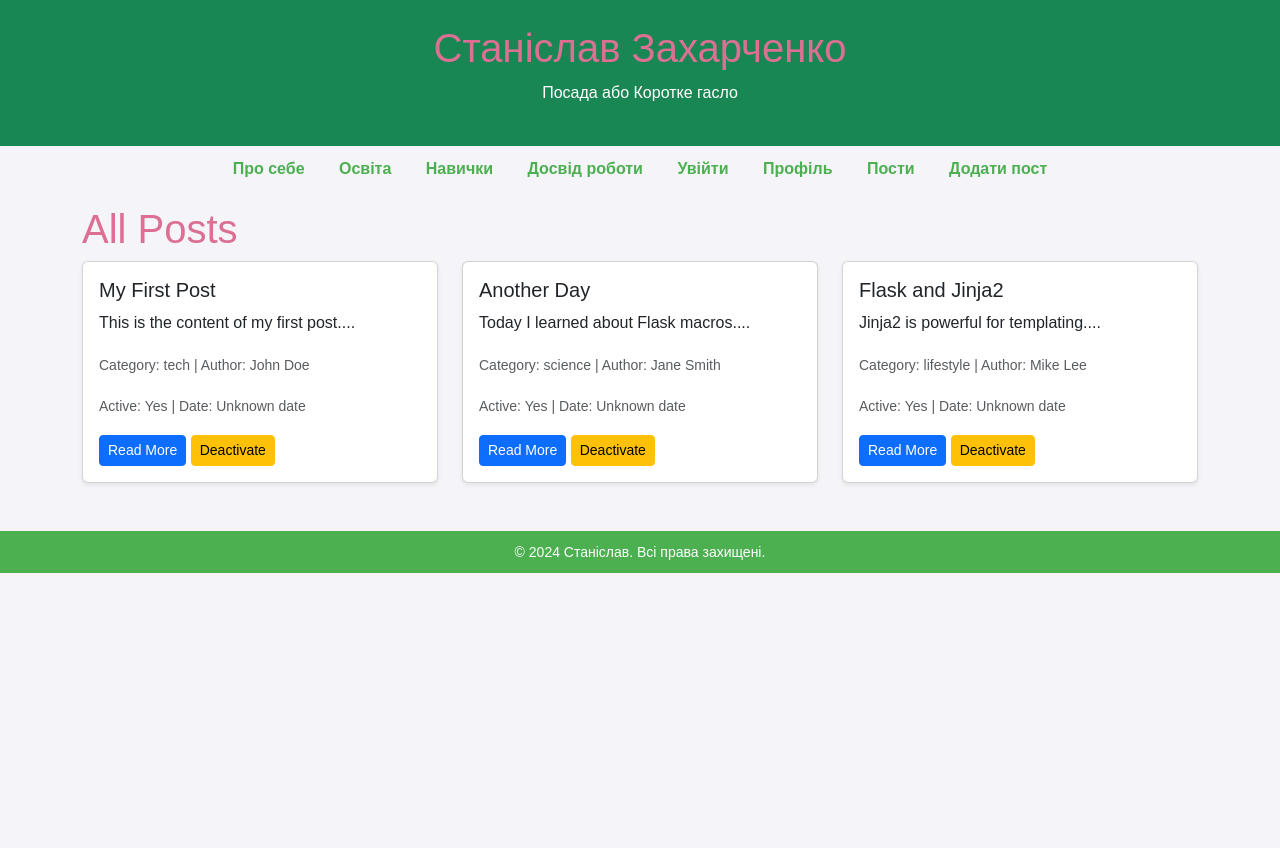
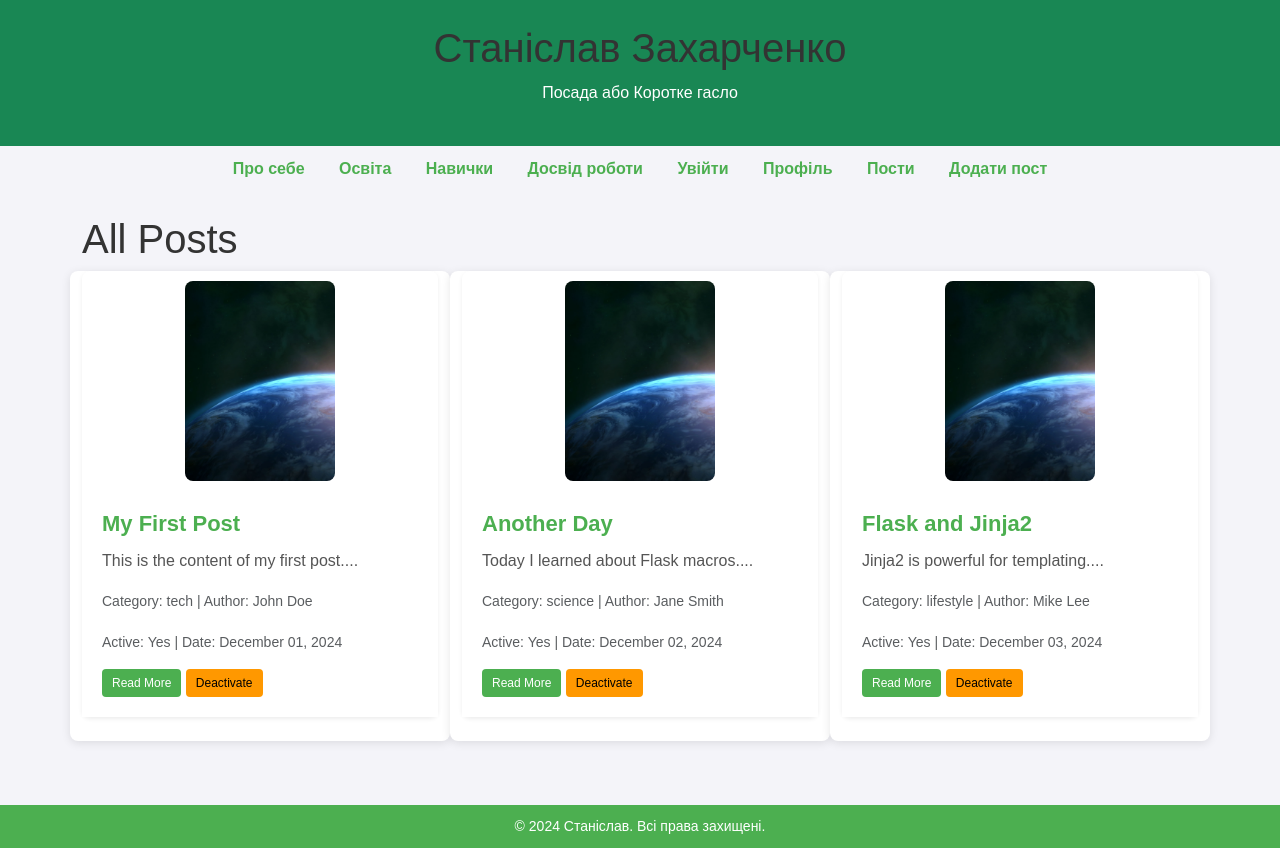
Before and after one commit to ZakharchenkoStanislavIvanovich/flask-app-lab, a Flask app: page /post/ in a window 1280 px wide. Before the commit the page ends 573 px from the top, so only its background shows below. Run offline with Flask 3, Linux system fonts and the light colour scheme; some libraries are stand-ins or nearby versions.

Commit message:
add css for posts, application factory function

```diff
--- a/app/__init__.py
+++ b/app/__init__.py
@@ -1,10 +1,16 @@
 from flask import Flask
-app = Flask(__name__)
-app.config.from_pyfile("../config.py")
 
-from . import views
+def create_app(config_name="config"):
+    app = Flask(__name__)
+    app.config.from_object(config_name)
 
-from .posts import post_bp
-from .users import bp as user_bp
-app.register_blueprint(post_bp)
-app.register_blueprint(user_bp, url_prefix="/users")
+    with app.app_context():
+
+        from . import views
+
+        from .posts import post_bp
+        from .users import bp as user_bp
+        app.register_blueprint(post_bp)
+        app.register_blueprint(user_bp, url_prefix="/users")
+
+    return app
--- /dev/null
+++ b/app/posts/static/css/posts.css
@@ -0,0 +1,82 @@
+/* Визначення стилю для карток постів */
+.postclass {
+    background-color: #fff;
+    border-radius: 8px;
+    box-shadow: 0 2px 10px rgba(0, 0, 0, 0.1);
+    margin-bottom: 20px;
+}
+
+/* Стиль для картки */
+.card {
+    border: none;
+    border-radius: 8px;
+    box-shadow: 0 0 15px rgba(0, 0, 0, 0.1);
+    background-color: #fff;
+}
+
+/* Тіло картки */
+.card-body {
+    padding: 20px;
+    background-color: #fff;
+}
+
+/* Заголовок поста */
+.card-title {
+    font-size: 1.375rem;
+    font-weight: bold;
+    color: #4CAF50;
+    margin-bottom: 10px;
+}
+
+/* Опис поста */
+.card-text {
+    font-size: 1rem;
+    color: #555;
+    margin-bottom: 15px;
+}
+
+/* Стиль для картинок */
+.card-img-top {
+    width: 100%;
+    height: 200px;
+    object-fit: cover;
+    border-radius: 8px;
+}
+
+/* Кнопки активності постів */
+.btn-warning {
+    background-color: #ff9800;
+    border: none;
+    padding: 8px 12px;
+    font-size: 0.875rem;
+    border-radius: 4px;
+}
+
+.btn-warning:hover {
+    background-color: #f57c00;
+}
+
+/* Кнопка "Читати більше" */
+.btn-primary {
+    background-color: #4CAF50;
+    border: none;
+    padding: 8px 12px;
+    font-size: 0.875rem;
+    border-radius: 4px;
+}
+
+.btn-primary:hover {
+    background-color: #45a049;
+}
+
+/* Текст для маленького опису під карткою */
+.card-body small {
+    font-size: 0.875rem;
+    color: #777;
+}
+
+/* Маленькі кнопки */
+.card-body .btn-sm {
+    padding: 5px 10px;
+    font-size: 0.75rem;
+}
--- a/app/posts/templates/posts/posts.html
+++ b/app/posts/templates/posts/posts.html
@@ -2,13 +2,19 @@
 
 {% block title %}Posts{% endblock %}
 
+{% block css %}
+<link rel="stylesheet" href="{{ url_for('posts.static', filename='css/posts.css') }}">
+{% endblock %}
+
 {% block content %}
 <div class="container my-4">
     <h1>All Posts</h1>
+    {% if posts %}
     <div class="row">
         {% for post in posts %}
-        <div class="col-md-4">
+        <div class="col-md-4 postclass">
             <div class="card mb-4 shadow-sm">
+                <img src="{{ url_for('posts.static', filename='images/default.png') }}" class="card-img-top" alt="Default image">
                 <div class="card-body">
                     <h5 class="card-title">{{ post['title'] }}</h5>
                     <p class="card-text">{{ post['content'][:100] }}...</p>
@@ -20,7 +26,7 @@
                     <p class="card-text">
                         <small class="text-muted">
                             Active: {{ 'Yes' if post['is_active'] else 'No' }} |
-                            Date: {{ post['publication_date'] }}
+                            Date: {{ post['publish_date'] }}
                         </small>
                     </p>
 
@@ -35,5 +41,8 @@
         </div>
         {% endfor %}
     </div>
+    {% else %}
+        <p>No posts available.</p>
+    {% endif %}
 </div>
 {% endblock %}
--- a/app/posts/views.py
+++ b/app/posts/views.py
@@ -4,13 +4,6 @@ from .forms import PostForm
 from .utils import load_posts, save_posts
 import datetime
 import json
-
-# posts
-posts = [
-    {"id": 1, 'title': 'My First Post', 'content': 'This is the content of my first post.', 'author': 'John Doe', 'is_active': True, 'publish_date': '2024-12-01', 'category': 'tech'},
-    {"id": 2, 'title': 'Another Day', 'content': 'Today I learned about Flask macros.', 'author': 'Jane Smith', 'is_active': True, 'publish_date': '2024-12-02', 'category': 'science'},
-    {"id": 3, 'title': 'Flask and Jinja2', 'content': 'Jinja2 is powerful for templating.', 'author': 'Mike Lee', 'is_active': False, 'publish_date': '2024-12-03', 'category': 'lifestyle'}
-]
 
 def load_posts():
     try:
@@ -21,28 +14,31 @@ def load_posts():
     except json.JSONDecodeError:
         return []
 
+def save_posts(posts):
+    with open('posts.json', 'w') as file:
+        json.dump(posts, file, indent=4)
+
 @post_bp.route('/')
 def get_posts():
     posts = load_posts()
 
-    # Форматування дати, якщо потрібно
     for post in posts:
         try:
-            post["publication_date"] = datetime.datetime.strptime(
-                post["publication_date"], '%Y-%m-%d'
-            ).strftime('%B %d, %Y')  # Наприклад: December 14, 2024
+            post["publish_date"] = datetime.datetime.strptime(
+                post["publish_date"], '%Y-%m-%d'
+            ).strftime('%B %d, %Y')
         except (ValueError, KeyError):
-            post["publication_date"] = "Unknown date"
+            post["publish_date"] = "Unknown date"
 
-    return render_template('posts/posts.html', posts=posts)
-
+    return render_template('posts.html', posts=posts)
 
 @post_bp.route('/<int:id>')
 def detail_post(id):
-    if id > len(posts) or id < 1:
+    posts = load_posts()
+    post = next((post for post in posts if post["id"] == id), None)
+    if post is None:
         abort(404)
-    post = posts[id - 1]
-    return render_template("posts/detail_post.html", post=post)
+    return render_template("detail_post.html", post=post)
 
 @post_bp.route('/add_post', methods=['GET', 'POST'])
 def add_post():
@@ -54,8 +50,9 @@ def add_post():
         publish_date = form.publish_date.data.strftime('%Y-%m-%d')
         category = form.category.data
 
+        posts = load_posts()
         new_id = len(posts) + 1
-        posts.append({
+        new_post = {
             "id": new_id,
             "title": title,
             "content": content,
@@ -63,26 +60,27 @@ def add_post():
             "is_active": is_active,
             "publish_date": publish_date,
             "category": category
-        })
+        }
+
+        posts.append(new_post)
+        save_posts(posts)
         flash(f'Post "{title}" added successfully!', 'success')
         return redirect(url_for('posts.get_posts'))
-    return render_template('posts/add_post.html', form=form)
-
+    return render_template('add_post.html', form=form)
 
 @post_bp.route('/delete_post/<int:id>', methods=['POST'])
 def delete_post(id):
-    if id > len(posts) or id < 1:
-        abort(404)
+    posts = load_posts()
     post_to_delete = next((post for post in posts if post["id"] == id), None)
     if post_to_delete:
         posts.remove(post_to_delete)
+        save_posts(posts)
         flash(f'Post "{post_to_delete["title"]}" has been deleted successfully!', 'success')
     return redirect(url_for('posts.get_posts'))
 
 @post_bp.route('/toggle_active/<int:id>', methods=['POST'])
 def toggle_active(id):
-    if id > len(posts) or id < 1:
-        abort(404)
+    posts = load_posts()
     post = next((post for post in posts if post["id"] == id), None)
     if post:
         post["is_active"] = not post["is_active"]
--- a/app/static/css/styles.css
+++ b/app/static/css/styles.css
@@ -1,10 +1,11 @@
 body {
     font-family: 'Arial', sans-serif;
     line-height: 1.6;
-    margin: 0;
-    padding: 0;
     background-color: #f4f4f9;
-    color: #333;
+    display: flex;
+    flex-direction: column;
+    justify-content: space-between;  /* Це дозволяє поставити футер внизу */
+    min-height: 100vh;  /* Мінімальна висота body = 100% висоти вікна браузера */
 }
 
 header {
@@ -14,14 +15,14 @@ header {
     text-align: center;
 }
 
-h1 {
-    color: palevioletred;
+h1, h2 {
+    color: #333;
 }
 
 section {
     margin: 20px auto;
     padding: 20px;
-    max-width: 800px;
+    max-width: 1000px;
     background: white;
     box-shadow: 0 0 10px rgba(0, 0, 0, 0.1);
     border-radius: 8px;
@@ -44,17 +45,6 @@ nav a:hover {
     color: #333;
 }
 
-h2 {
-    color: #4CAF50;
-}
-
-img {
-    display: block;
-    max-width: 150px;
-    margin: 10px auto;
-    border-radius: 50%;
-}
-
 footer {
     background: #4CAF50;
     color: white;
@@ -66,6 +56,65 @@ footer {
 footer p {
     margin: 0;
     font-size: 14px;
+}
+
+img {
+    display: block;
+    max-width: 150px;
+    margin: 10px auto;
+    border-radius: 50%;
+}
+
+/* Стилі для карток */
+.card {
+    border: none;
+    border-radius: 8px;
+    box-shadow: 0 0 15px rgba(0, 0, 0, 0.1);
+    margin-bottom: 15px;
+}
+
+.card-body {
+    padding: 15px;
+}
+
+.card-title {
+    font-size: 1.25rem;
+    color: #4CAF50;
+}
+
+.card-text {
+    font-size: 1rem;
+    color: #555;
+}
+
+.card-img-top {
+    width: 100%;
+    height: 200px;
+    object-fit: cover;
+    border-radius: 8px;
+}
+
+/* Кнопки */
+.btn-primary {
+    background-color: #4CAF50;
+    border: none;
+    padding: 10px 15px;
+    font-size: 0.875rem;
+}
+
+.btn-primary:hover {
+    background-color: #45a049;
+}
+
+.btn-warning {
+    background-color: #ff9800;
+    border: none;
+    padding: 10px 15px;
+    font-size: 0.875rem;
+}
+
+.btn-warning:hover {
+    background-color: #f57c00;
 }
 
 @media (max-width: 768px) {
@@ -113,3 +162,14 @@ footer p {
         font-size: 12px;
     }
 }
+
+/* Секція для футера, який не рухається */
+footer {
+    background: #4CAF50;
+    color: white;
+    text-align: center;
+    padding: 10px 0;
+    margin-top: 20px;
+    position: relative;  /* Це дозволяє футеру залишатися в кінці сторінки */
+    width: 100%;      /* Футер буде на всю ширину */
+}
--- a/app/templates/base.html
+++ b/app/templates/base.html
@@ -8,11 +8,13 @@
     <!-- Підключення Bootstrap CSS -->
     <link href="https://cdn.jsdelivr.net/npm/bootstrap@5.3.0/dist/css/bootstrap.min.css" rel="stylesheet">
 
-    <!-- Підключення вашого власного CSS -->
+    <!-- Підключення CSS -->
     <link rel="stylesheet" href="{{ url_for('static', filename='css/styles.css') }}">
 
+    {% block css %} {% endblock %}
+
 </head>
-</head>
+
 <body>
     <header class="bg-success text-white text-center py-4">
         <h1>Станіслав Захарченко</h1>
--- a/run.py
+++ b/run.py
@@ -1,6 +1,4 @@
-from app import app
-
-
+from app import create_app
 
 if __name__ == '__main__':
-    app.run(debug=True)
+    create_app().run(debug=True)
```
Also changed, not shown: app/posts/__init__.py (+8 -3 lines), app/views.py (+5 -7 lines), app/posts/static/images/default.png (added), app/posts/templates/posts/form_macros.html (renamed from app/posts/templates/form_macros.html).
